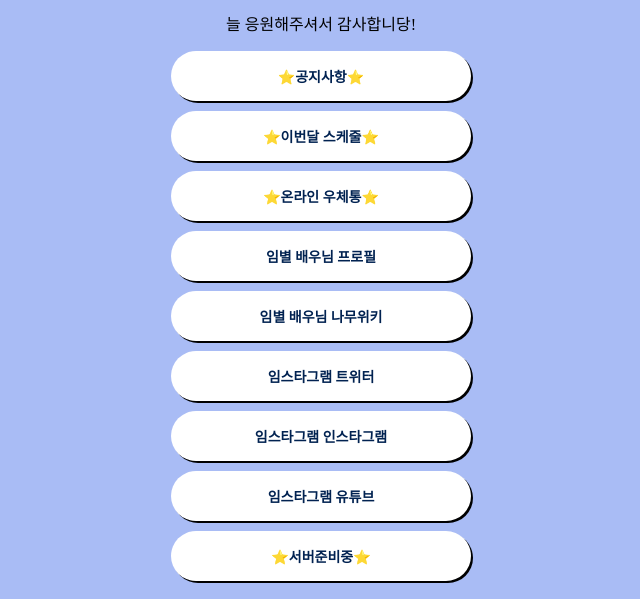
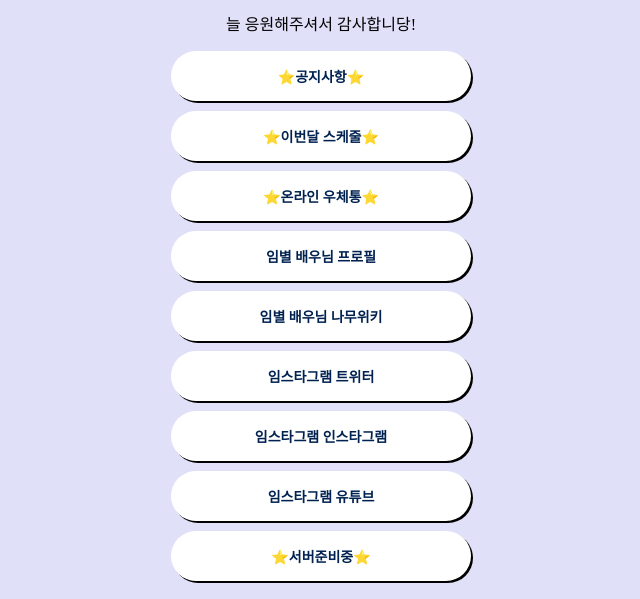
Before and after one commit to Limstargram/Limstargram.github.io, a plain HTML site: page index.html in a window 1280 px wide. Shown: the part 211-810 px from the top of the page, without its empty margins (319-959 px from the left). Drawn offline with Linux system fonts and the light colour scheme; a web font is replaced by a local one.

Commit message:
Update index.html

```diff
--- a/index.html
+++ b/index.html
@@ -15,7 +15,7 @@
             }
             font-family: "Pretendard",serif;
         }
-            body{background-color: #A9BCF5;}
+            body{background-color: #E0E0F8;}
             .profile{
                 width: 100px;
                 height: 100px;
```
